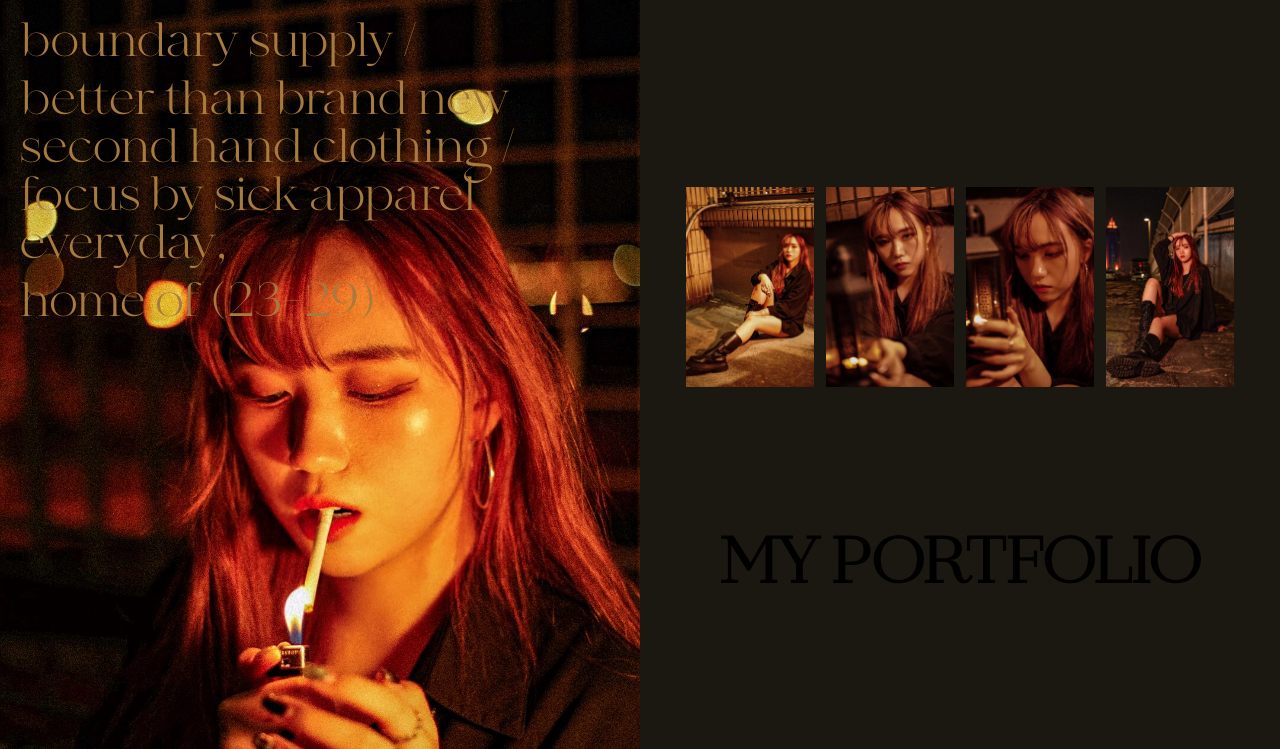
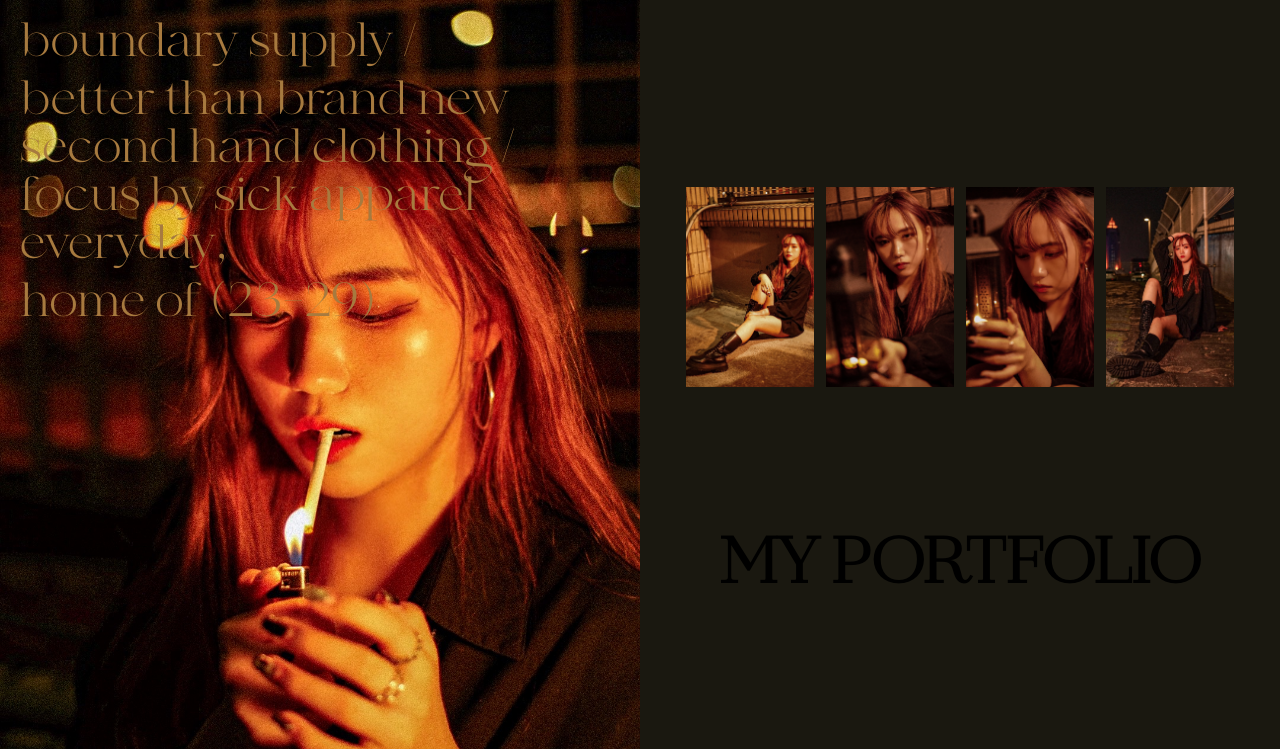
Before and after one commit to YunChienLou/vue3-gasp-tweenmax, a plain HTML site: page index.html in a window 1280 px wide. Shown: the top 749 px of the page. Drawn offline with nearby package versions, Linux system fonts and the light colour scheme.

Commit message:
third fix on landing

```diff
--- a/scss/_landing.scss
+++ b/scss/_landing.scss
@@ -42,7 +42,7 @@ html,body{
     flex-direction: column;
     justify-content: space-between;
     color: $primary-color;
-    background:url('../images/NightPhotography.JPG');
+    background:url(../images/NightPhotography.JPG) no-repeat 50% 50%;
     background-size: cover;
     font-size: fontSizeTier(3);
 }
```
Also changed, not shown: scss/all.css, 1 other file.
